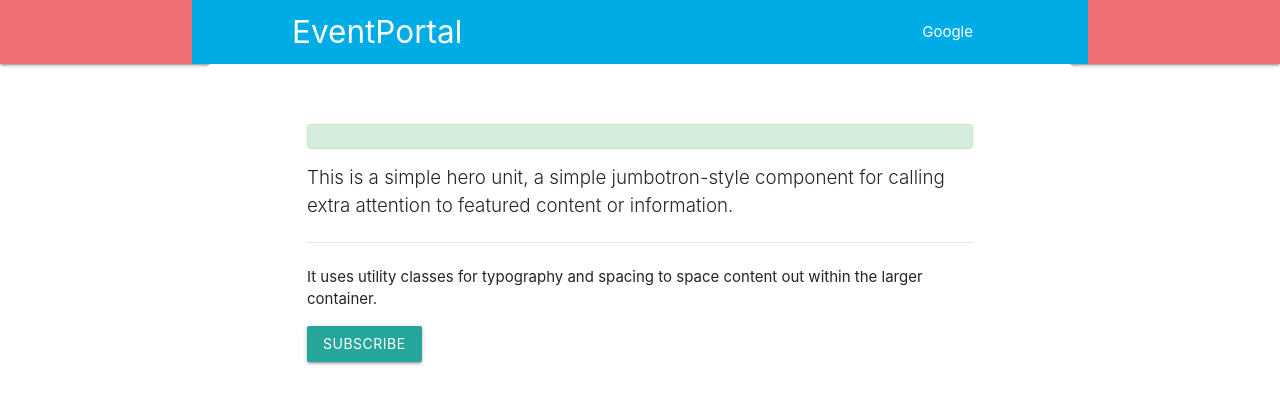
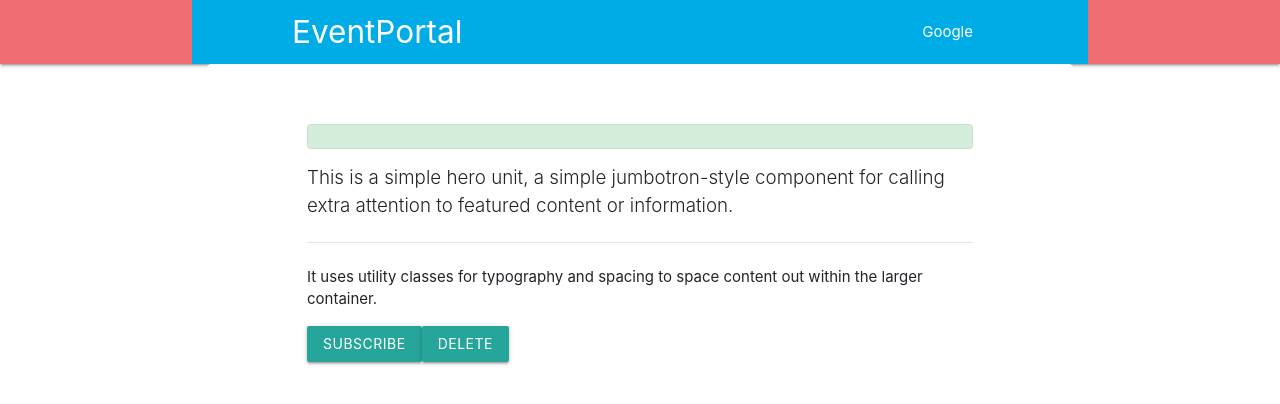
Before and after one commit to Maks-Chornyi/eventportal-web, an Angular app: page /event/1 in a window 1280 px wide. Shown: the top 404 px of the page. Built offline with nearby package versions, Linux system fonts and the light colour scheme; no server answers.

Commit message:
Add delete event on click delete button

```diff
--- a/src/app/event-page/event-page.component.html
+++ b/src/app/event-page/event-page.component.html
@@ -14,5 +14,6 @@
     <hr class="my-4">
     <p>It uses utility classes for typography and spacing to space content out within the larger container.</p>
     <a class="btn btn-primary btn-lg" href="#" role="button">Subscribe</a>
+    <button class="btn btn-primary btn-lg" (click)="onDelete(event)" >Delete</button>
   </div>
 </div>
--- a/src/app/event-page/event-page.component.ts
+++ b/src/app/event-page/event-page.component.ts
@@ -24,4 +24,8 @@ export class EventPageComponent implements OnInit {
     return this.eventService.getEventById(id).subscribe( event =>
     this.event = event );
   }
+
+  onDelete(event: Event) {
+    this.eventService.deleteEvent(event);
+  }
 }
--- a/src/app/event-page/event-page.service.ts
+++ b/src/app/event-page/event-page.service.ts
@@ -1,6 +1,7 @@
 import {Http} from '@angular/http';
 import {Injectable} from '@angular/core';
 import {map} from 'rxjs/operators';
+import {Event} from '../Event';
 
 @Injectable()
 export class EventPageService {
@@ -22,4 +23,8 @@ export class EventPageService {
         };
       }));
   }
+  deleteEvent(event: Event) {
+    this.http.delete('/api/event/' + event.id).subscribe(response =>
+    console.log(response));
+  }
 }
```
